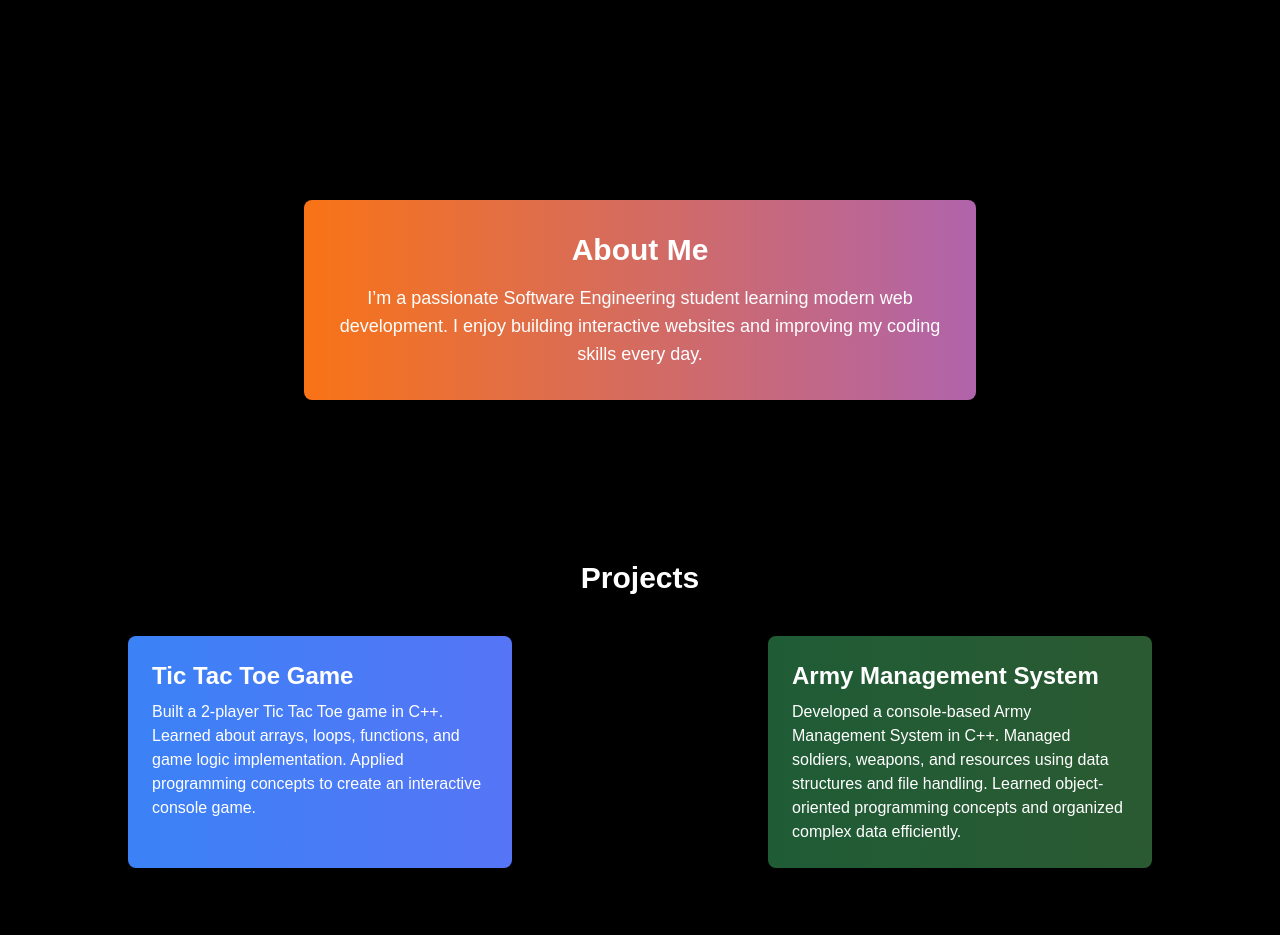
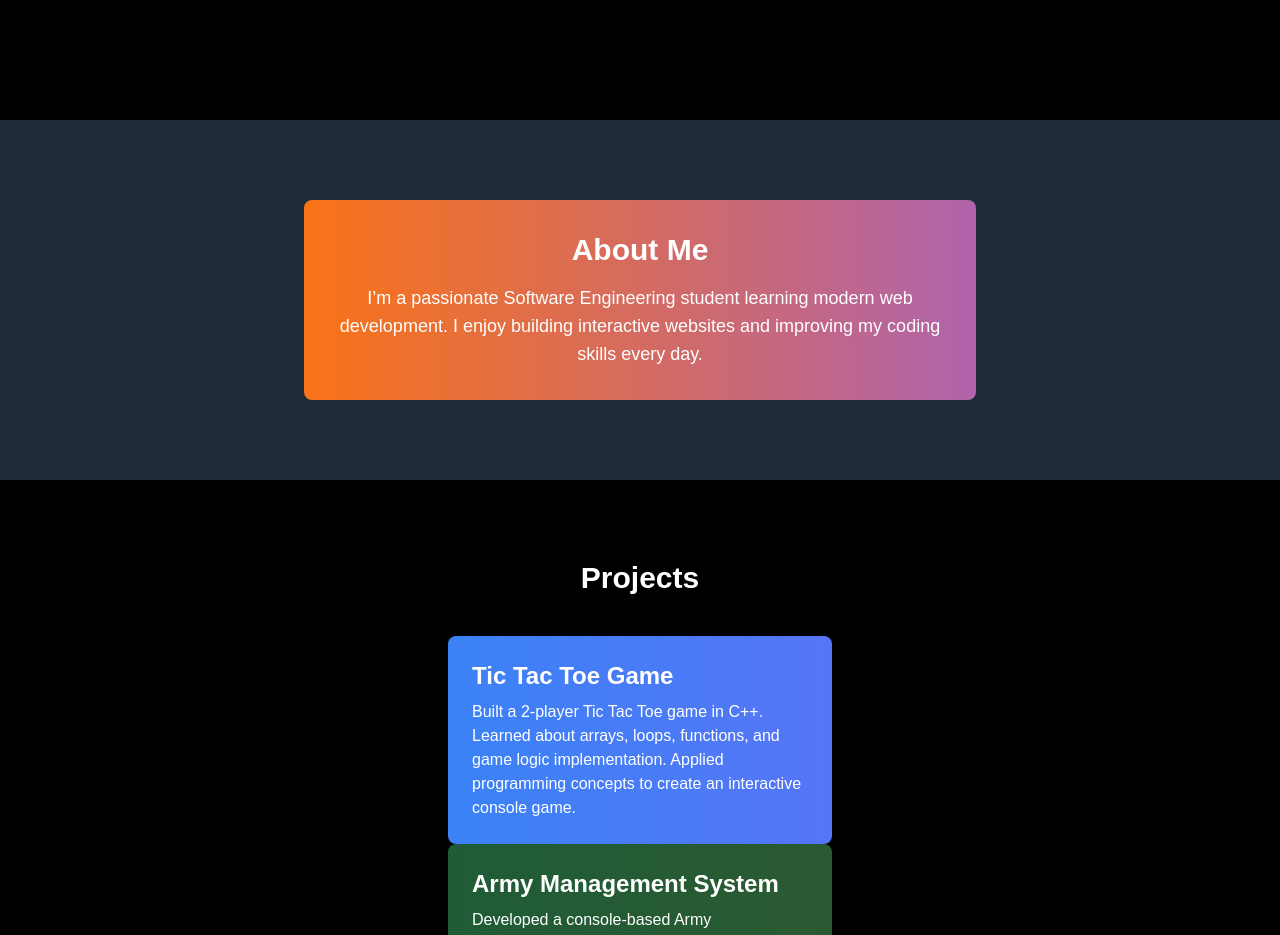
Before and after one commit to sameer890678/portfolio, a Next.js app: page / in a window 1280 px wide. Shown: the part 680-1615 px from the top of the page. Built offline with nearby package versions, Linux system fonts and the light colour scheme.

Commit message:
removing grid

```diff
--- a/app/page.tsx
+++ b/app/page.tsx
@@ -49,7 +49,7 @@ export default function Home() {
       </section>
 
       {/* About Section */}
-<section className="py-20 px-4 bg-grey-800 flex justify-center">
+<section className="py-20 px-4 bg-gray-800 flex justify-center">
   <div className="max-w-2xl text-center p-8 rounded-lg text-white about-hover">
     <h2 className="text-3xl font-bold mb-4">About Me</h2>
     <p className="text-lg">
@@ -61,7 +61,7 @@ export default function Home() {
 
       <section className="py-20 px-4 bg-black-800">
   <h2 className="text-3xl font-bold text-white text-center mb-10">Projects</h2>
-  <div className="grid grid-cols-1 md:grid-cols-2 gap-8 justify-items-center">
+  <div className="grid-cols-1 md:grid-cols-2 gap-8 justify-items-center">
 
    {/* Tic Tac Toe Project */}
 <div className="p-6 rounded-lg text-white cursor-pointer shadow-lg tictactoe-hover max-w-sm hover:scale-105 transition-transform duration-500">
```
